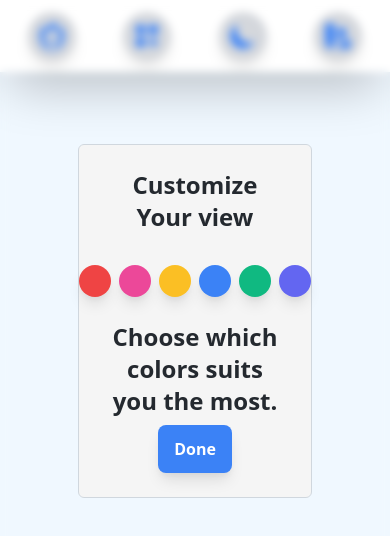
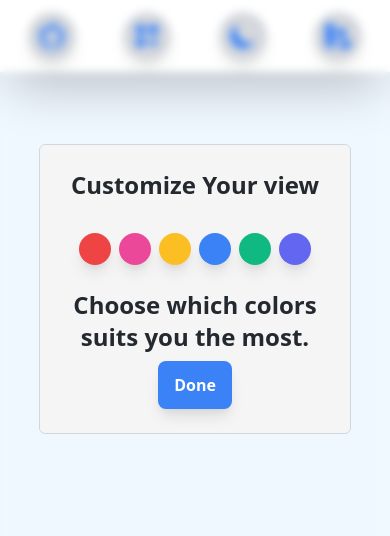
Before and after one commit to sarveshhiwase/discordtodo, a React (Create React App) app: page / in a window 390 px wide. Both pictures are taken after a click on the element "Customize your view". Shown: the top 536 px of the page. Built offline with nearby package versions, Linux system fonts and the light colour scheme.

Commit message:
responsive bug fix

```diff
--- a/src/Components/Modal.js
+++ b/src/Components/Modal.js
@@ -5,7 +5,7 @@ function Modal({ closeModal, setColor, color }) {
         className="absolute inset-0 backdrop-filter backdrop-blur-sm"
         onClick={closeModal}
       ></div>
-      <div className="absolute border border-[#d0d7de] dark:border-gray-500 inset-x-0 top-36 m-auto p-4 w-3/5 sm:w-2/5 bg-[#f5f5f5] dark:bg-[#1C2128] rounded-md text-gitdark dark:text-white">
+      <div className="absolute border border-[#d0d7de] dark:border-gray-500 inset-x-0 top-36 m-auto p-4 w-4/5 sm:w-3/5 lg:w-2/5 xl:w-2/5 bg-[#f5f5f5] dark:bg-[#1C2128] rounded-md text-gitdark dark:text-white">
         <h1 className="p-2  text-2xl font-bold text-center">
           Customize Your view
         </h1>
```
